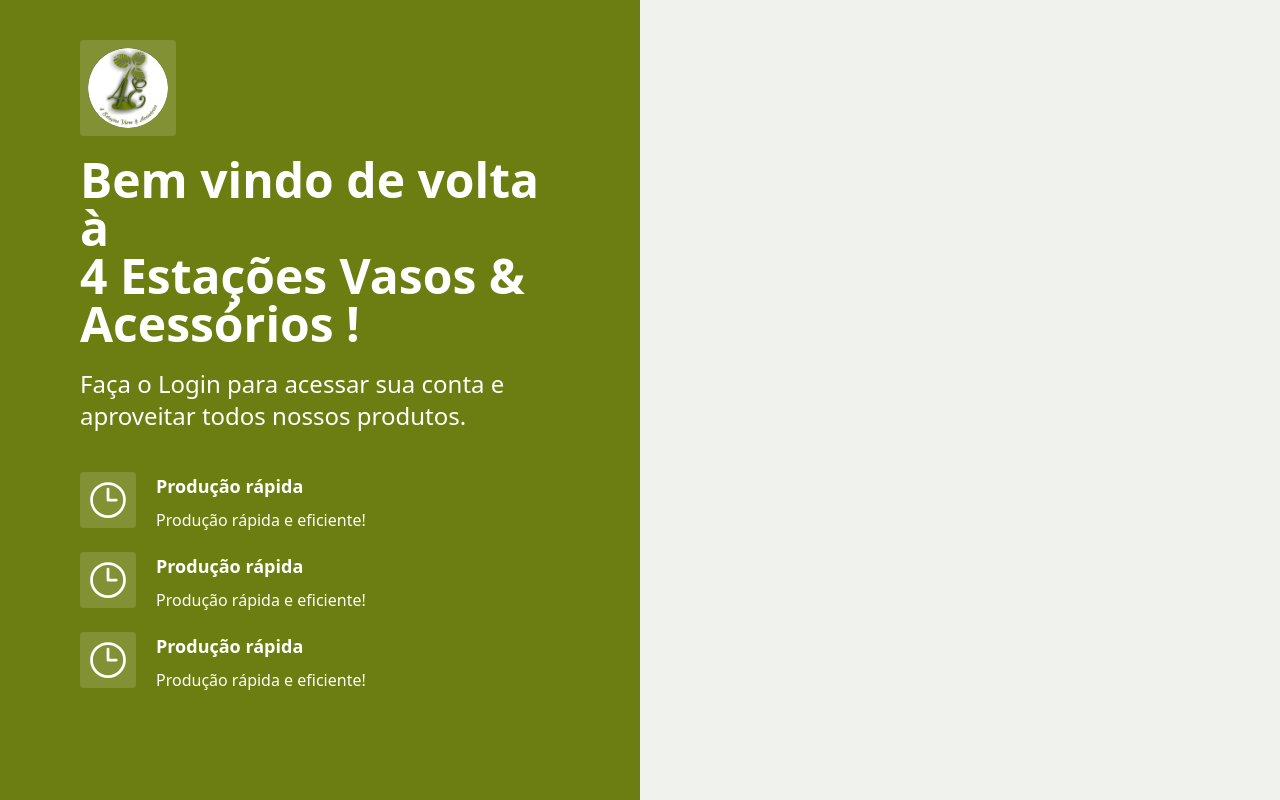
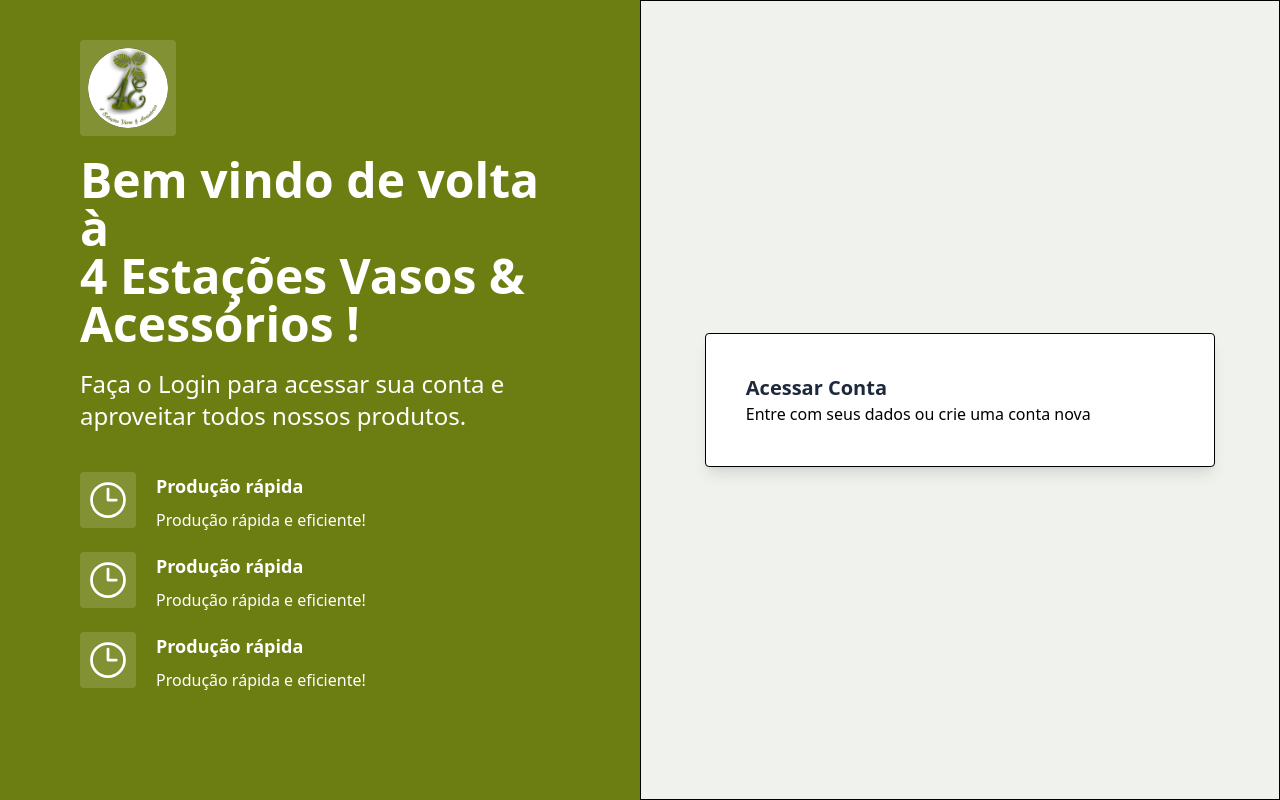
Before and after one commit to GeovaniSV/quatro-estacoes-frontend, a React (Vite) app: page /login in a window 1280 px wide. Built offline with nearby package versions, Linux system fonts and the light colour scheme.

Commit message:
starting login form

```diff
--- a/src/pages/Login.tsx
+++ b/src/pages/Login.tsx
@@ -76,7 +76,14 @@
 				</div>
 			</div>
 
-			<div className="flex flex-col"></div>
+			<div className="bg-background flex w-1/2 items-center justify-center border">
+				<form
+					action=""
+					className="w-4/5 rounded-sm border bg-white p-10 shadow-lg">
+					<h1 className="text-inputText text-xl font-bold">Acessar Conta</h1>
+					<p>Entre com seus dados ou crie uma conta nova</p>
+				</form>
+			</div>
 		</main>
 	)
 }
```
